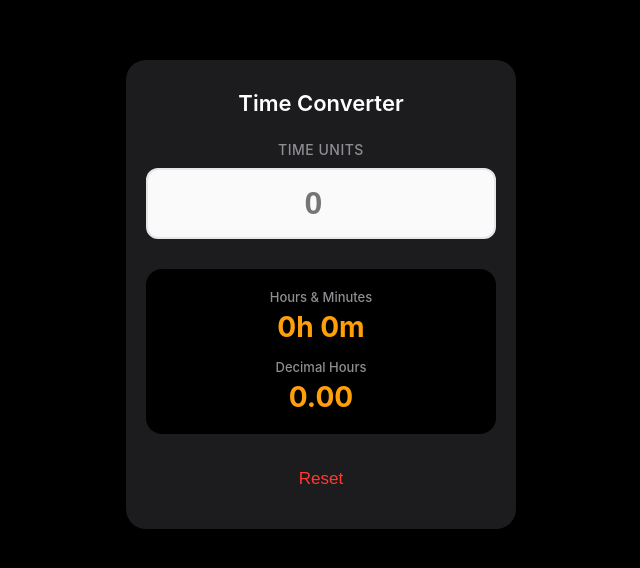
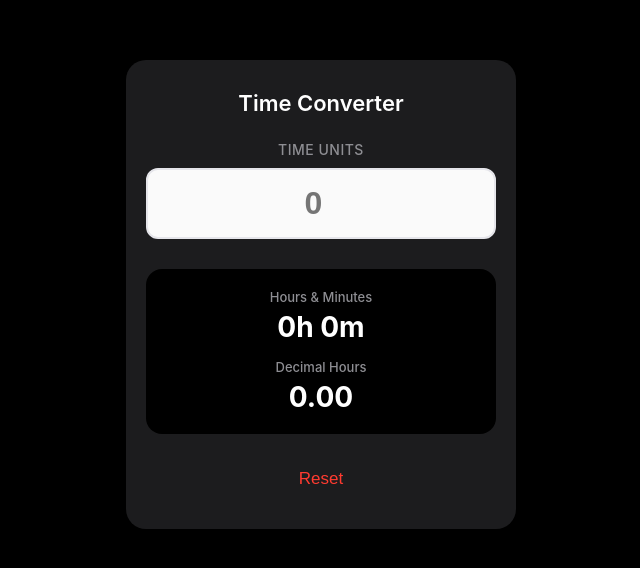
Before and after one commit to saavin1/Unit-Converter, a plain HTML site: page index.html in a window 1280 px wide. Shown: the part 106-674 px from the top of the page, without its empty margins (319-959 px from the left). Drawn offline with Linux system fonts and the light colour scheme.

Commit message:
Update index.html

```diff
--- a/index.html
+++ b/index.html
@@ -19,7 +19,7 @@
     --bg-color: #000000;
     --card-bg: #1c1c1e;
     --text-main: #ffffff;
-    --accent: #ff9f0a; /* iOS Orange */
+    --accent: ##9D00FF; /* iOS Orange */
 }
         body {
             font-family: -apple-system, BlinkMacSystemFont, "Segoe UI", Roboto, Helvetica, Arial, sans-serif;
```
